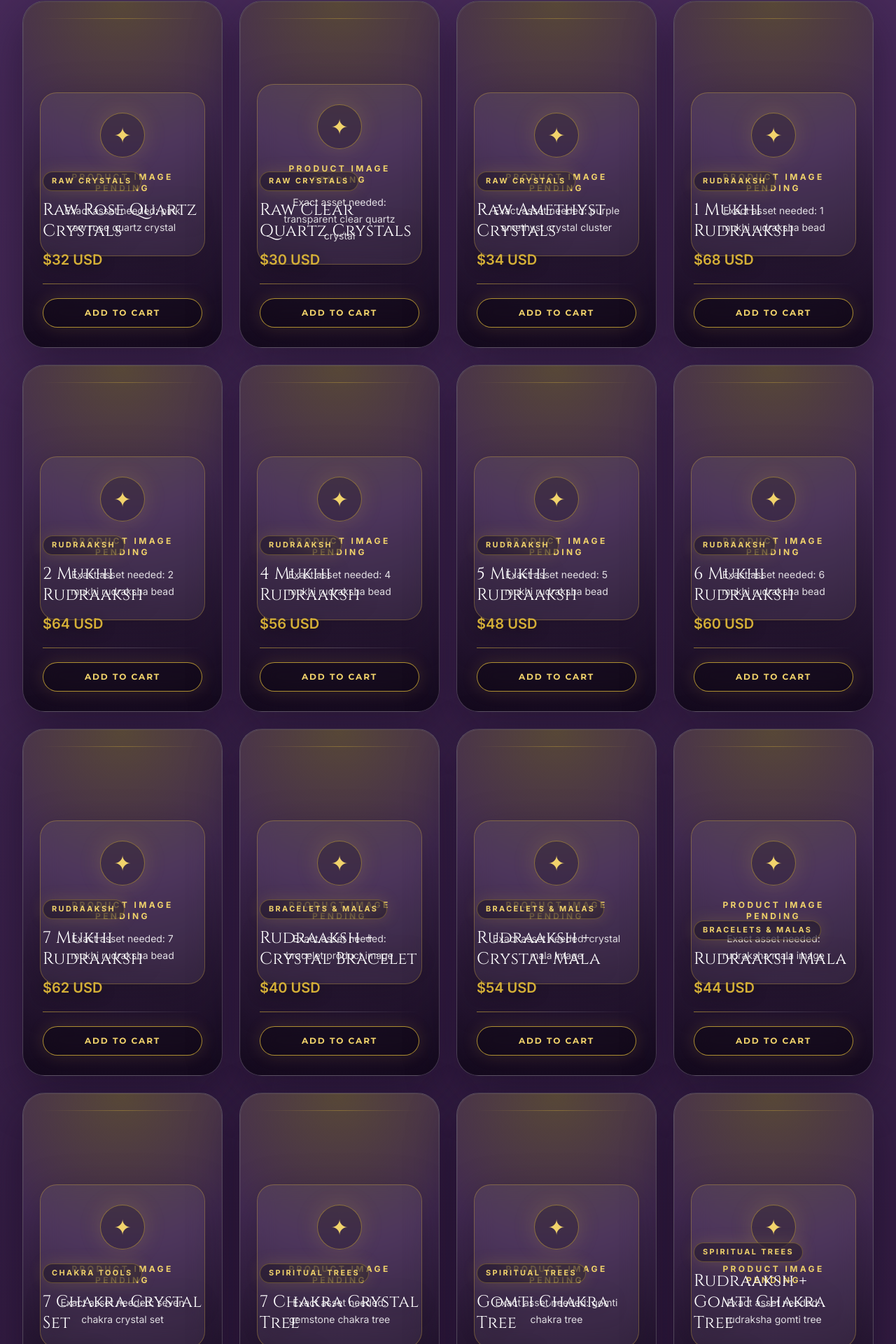
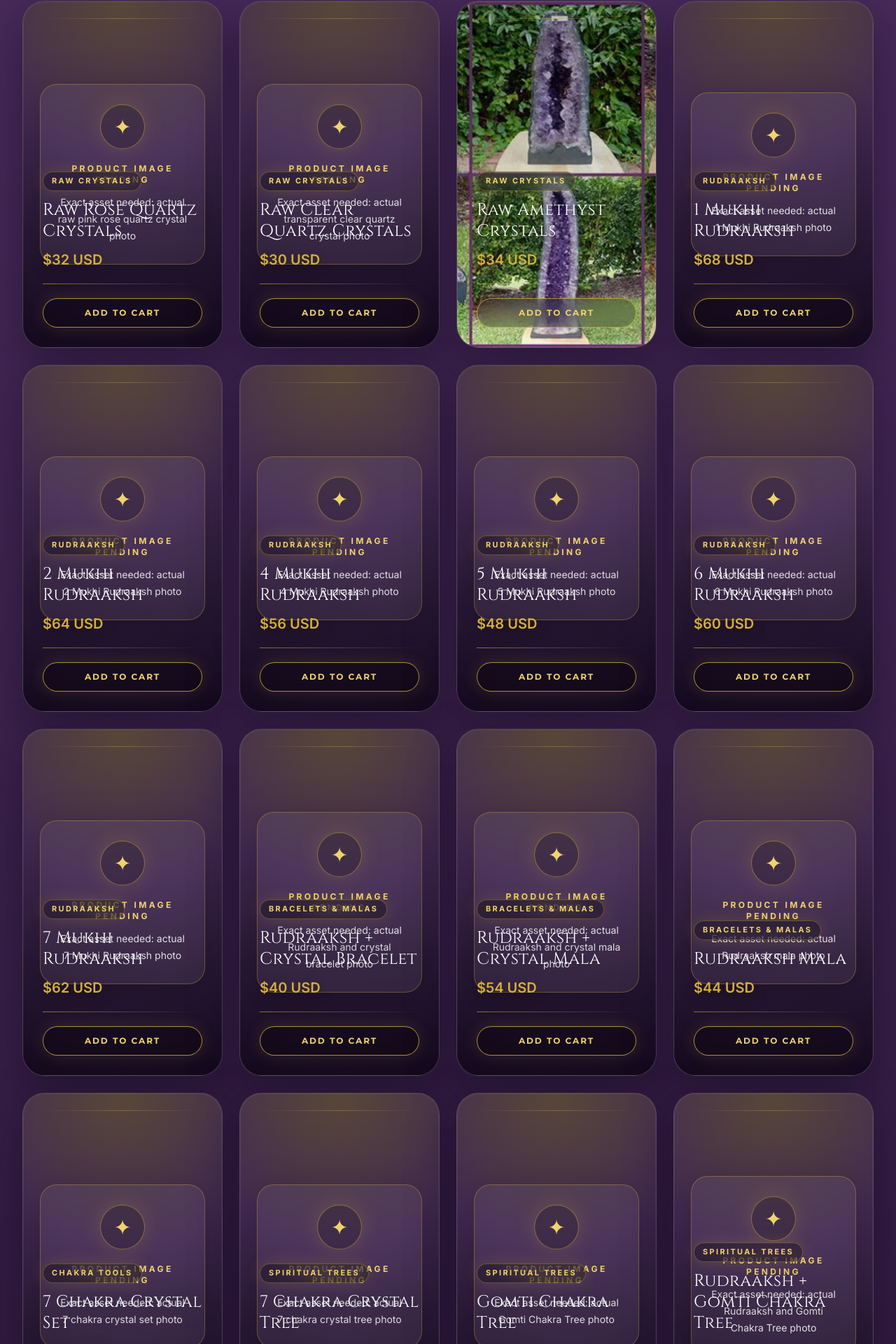
Before and after one commit to busalatejaswi7-jpg/healing-website, a React (Create React App) app in the folder client/: page / in a window 1280 px wide. Shown: the part 1110-3030 px from the top of the page at 70% size. Built offline with nearby package versions, Linux system fonts and the light colour scheme.

Commit message:
Verify exact product image mapping

```diff
--- a/client/src/pages/Estore.js
+++ b/client/src/pages/Estore.js
@@ -1,12 +1,14 @@
 import React from "react";
 
 const products = [
+  // Product images must be exact, unique visual matches for the caption.
+  // Leave image as null unless a repository asset has been visually verified.
   {
     id: "raw-rose-quartz-crystals",
     name: "Raw Rose Quartz Crystals",
     price: "$32 USD",
     category: "Raw Crystals",
-    imageDescription: "pink raw rose quartz crystal",
+    imageDescription: "actual raw pink rose quartz crystal photo",
     image: null,
   },
   {
@@ -14,7 +16,7 @@ const products = [
     name: "Raw Clear Quartz Crystals",
     price: "$30 USD",
     category: "Raw Crystals",
-    imageDescription: "transparent clear quartz crystal",
+    imageDescription: "actual transparent clear quartz crystal photo",
     image: null,
   },
   {
@@ -22,15 +24,15 @@ const products = [
     name: "Raw Amethyst Crystals",
     price: "$34 USD",
     category: "Raw Crystals",
-    imageDescription: "purple amethyst crystal cluster",
-    image: null,
+    imageDescription: "actual purple amethyst crystal cluster photo",
+    image: "/images/amethyst.webp",
   },
   {
     id: "1-mukhi-rudraaksh",
     name: "1 Mukhi Rudraaksh",
     price: "$68 USD",
     category: "Rudraaksh",
-    imageDescription: "1 mukhi rudraksha bead",
+    imageDescription: "actual 1 Mukhi Rudraaksh photo",
     image: null,
   },
   {
@@ -38,7 +40,7 @@ const products = [
     name: "2 Mukhi Rudraaksh",
     price: "$64 USD",
     category: "Rudraaksh",
-    imageDescription: "2 mukhi rudraksha bead",
+    imageDescription: "actual 2 Mukhi Rudraaksh photo",
     image: null,
   },
   {
@@ -46,7 +48,7 @@ const products = [
     name: "4 Mukhi Rudraaksh",
     price: "$56 USD",
     category: "Rudraaksh",
-    imageDescription: "4 mukhi rudraksha bead",
+    imageDescription: "actual 4 Mukhi Rudraaksh photo",
     image: null,
   },
   {
@@ -54,7 +56,7 @@ const products = [
     name: "5 Mukhi Rudraaksh",
     price: "$48 USD",
     category: "Rudraaksh",
-    imageDescription: "5 mukhi rudraksha bead",
+    imageDescription: "actual 5 Mukhi Rudraaksh photo",
     image: null,
   },
   {
@@ -62,7 +64,7 @@ const products = [
     name: "6 Mukhi Rudraaksh",
     price: "$60 USD",
     category: "Rudraaksh",
-    imageDescription: "6 mukhi rudraksha bead",
+    imageDescription: "actual 6 Mukhi Rudraaksh photo",
     image: null,
   },
   {
@@ -70,7 +72,7 @@ const products = [
     name: "7 Mukhi Rudraaksh",
     price: "$62 USD",
     category: "Rudraaksh",
-    imageDescription: "7 mukhi rudraksha bead",
+    imageDescription: "actual 7 Mukhi Rudraaksh photo",
     image: null,
   },
   {
@@ -78,7 +80,7 @@ const products = [
     name: "Rudraaksh + Crystal Bracelet",
     price: "$40 USD",
     category: "Bracelets & Malas",
-    imageDescription: "bracelet product image",
+    imageDescription: "actual Rudraaksh and crystal bracelet photo",
     image: null,
   },
   {
@@ -86,7 +88,7 @@ const products = [
     name: "Rudraaksh + Crystal Mala",
     price: "$54 USD",
     category: "Bracelets & Malas",
-    imageDescription: "crystal mala image",
+    imageDescription: "actual Rudraaksh and crystal mala photo",
     image: null,
   },
   {
@@ -94,7 +96,7 @@ const products = [
     name: "Rudraaksh Mala",
     price: "$44 USD",
     category: "Bracelets & Malas",
-    imageDescription: "rudraksha mala image",
+    imageDescription: "actual Rudraaksh mala photo",
     image: null,
   },
   {
@@ -102,7 +104,7 @@ const products = [
     name: "7 Chakra Crystal Set",
     price: "$38 USD",
     category: "Chakra Tools",
-    imageDescription: "seven chakra crystal set",
+    imageDescription: "actual 7 chakra crystal set photo",
     image: null,
   },
   {
@@ -110,7 +112,7 @@ const products = [
     name: "7 Chakra Crystal Tree",
     price: "$52 USD",
     category: "Spiritual Trees",
-    imageDescription: "gemstone chakra tree",
+    imageDescription: "actual 7 chakra crystal tree photo",
     image: null,
   },
   {
@@ -118,7 +120,7 @@ const products = [
     name: "Gomti Chakra Tree",
     price: "$46 USD",
     category: "Spiritual Trees",
-    imageDescription: "gomti chakra tree",
+    imageDescription: "actual Gomti Chakra Tree photo",
     image: null,
   },
   {
@@ -126,7 +128,7 @@ const products = [
     name: "Rudraaksh + Gomti Chakra Tree",
     price: "$58 USD",
     category: "Spiritual Trees",
-    imageDescription: "rudraksha gomti tree",
+    imageDescription: "actual Rudraaksh and Gomti Chakra Tree photo",
     image: null,
   },
   {
@@ -134,7 +136,7 @@ const products = [
     name: "Black Obsidian Tower",
     price: "$36 USD",
     category: "Crystal Towers",
-    imageDescription: "black obsidian tower crystal",
+    imageDescription: "actual black obsidian tower crystal photo",
     image: null,
   },
   {
@@ -142,7 +144,7 @@ const products = [
     name: "Reiki Healing Grid Box",
     price: "$62 USD",
     category: "Reiki Tools",
-    imageDescription: "reiki crystal grid set",
+    imageDescription: "actual Reiki healing grid box photo",
     image: null,
   },
 ];
```
